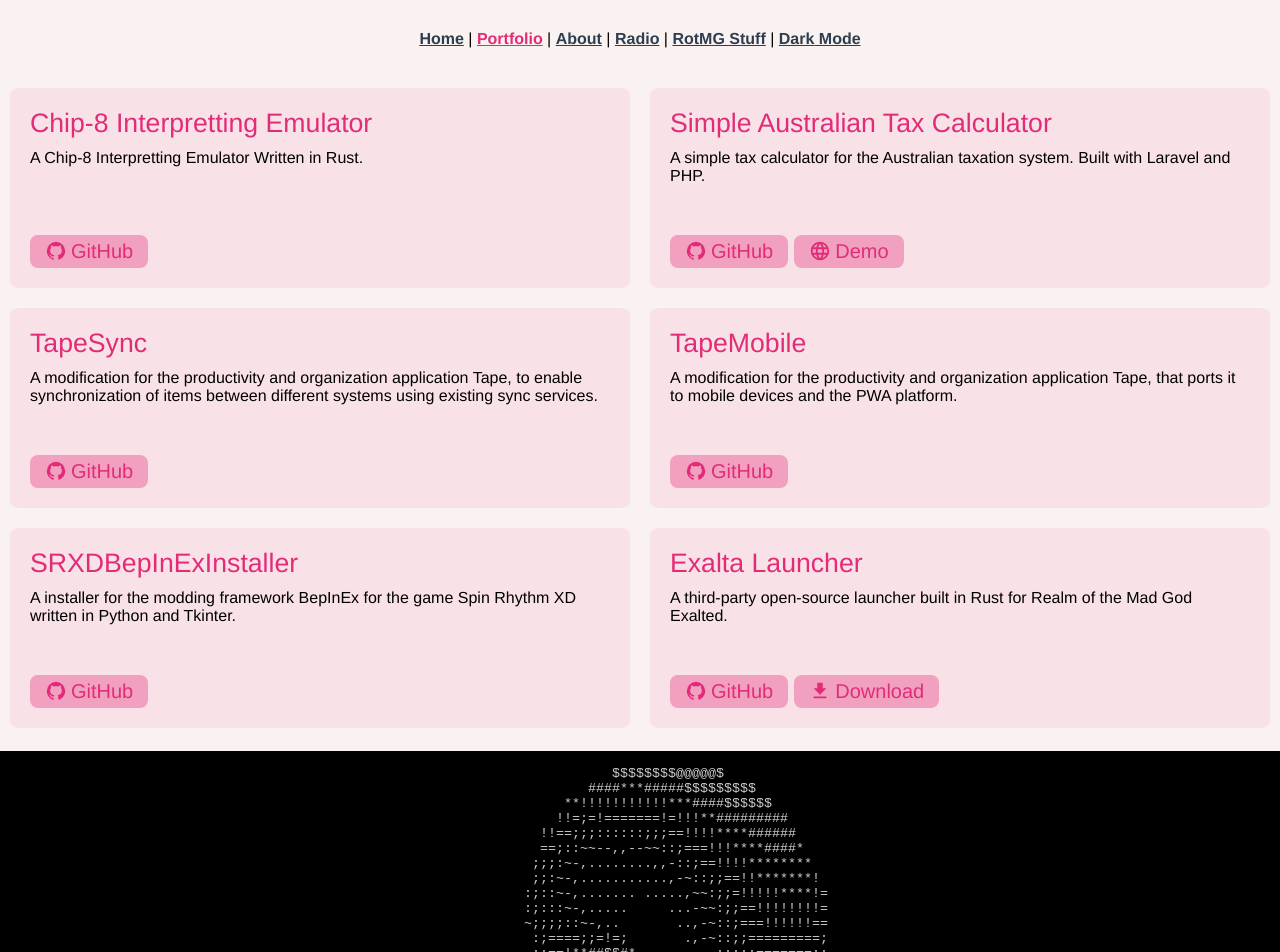
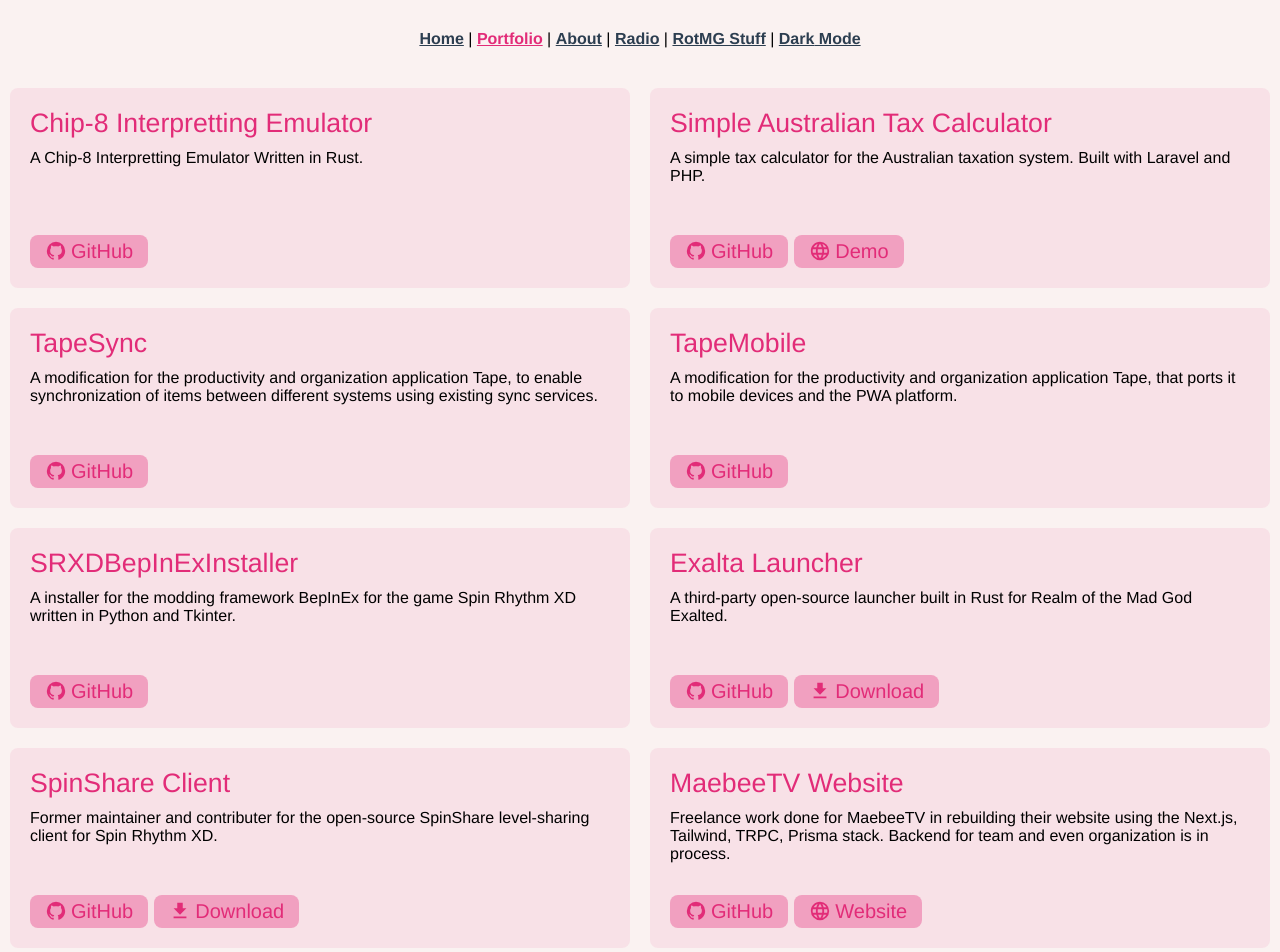
Before and after one commit to amydevs/legacy-portfolio-3, a Next.js app: page /portfolio in a window 1280 px wide. Shown: the top 952 px of the page. Built offline with nearby package versions, Linux system fonts and the light colour scheme.

Commit message:
added more cards to project cards

```diff
--- a/cfg/project_cards.ts
+++ b/cfg/project_cards.ts
@@ -78,6 +78,38 @@
                 icon: mdiDownload
             }
         ]
+    },
+    {
+        title: "SpinShare Client",
+        description: "Former maintainer and contributer for the open-source SpinShare level-sharing client for Spin Rhythm XD.",
+        actions: [
+            {
+                text: "GitHub",
+                href: "https://github.com/SpinShare/client/",
+                icon: mdiGithub
+            },
+            {
+                text: "Download",
+                href: "https://spinsha.re/client/",
+                icon: mdiDownload
+            }
+        ]
+    },
+    {
+        title: "MaebeeTV Website",
+        description: "Freelance work done for MaebeeTV in rebuilding their website using the Next.js, Tailwind, TRPC, Prisma stack. Backend for team and even organization is in process.",
+        actions: [
+            {
+                text: "GitHub",
+                href: "https://github.com/jy1263/maebeetv/",
+                icon: mdiGithub
+            },
+            {
+                text: "Website",
+                href: "https://maebeetv.vercel.app/",
+                icon: mdiWeb
+            }
+        ]
     }
 ]
 
```
